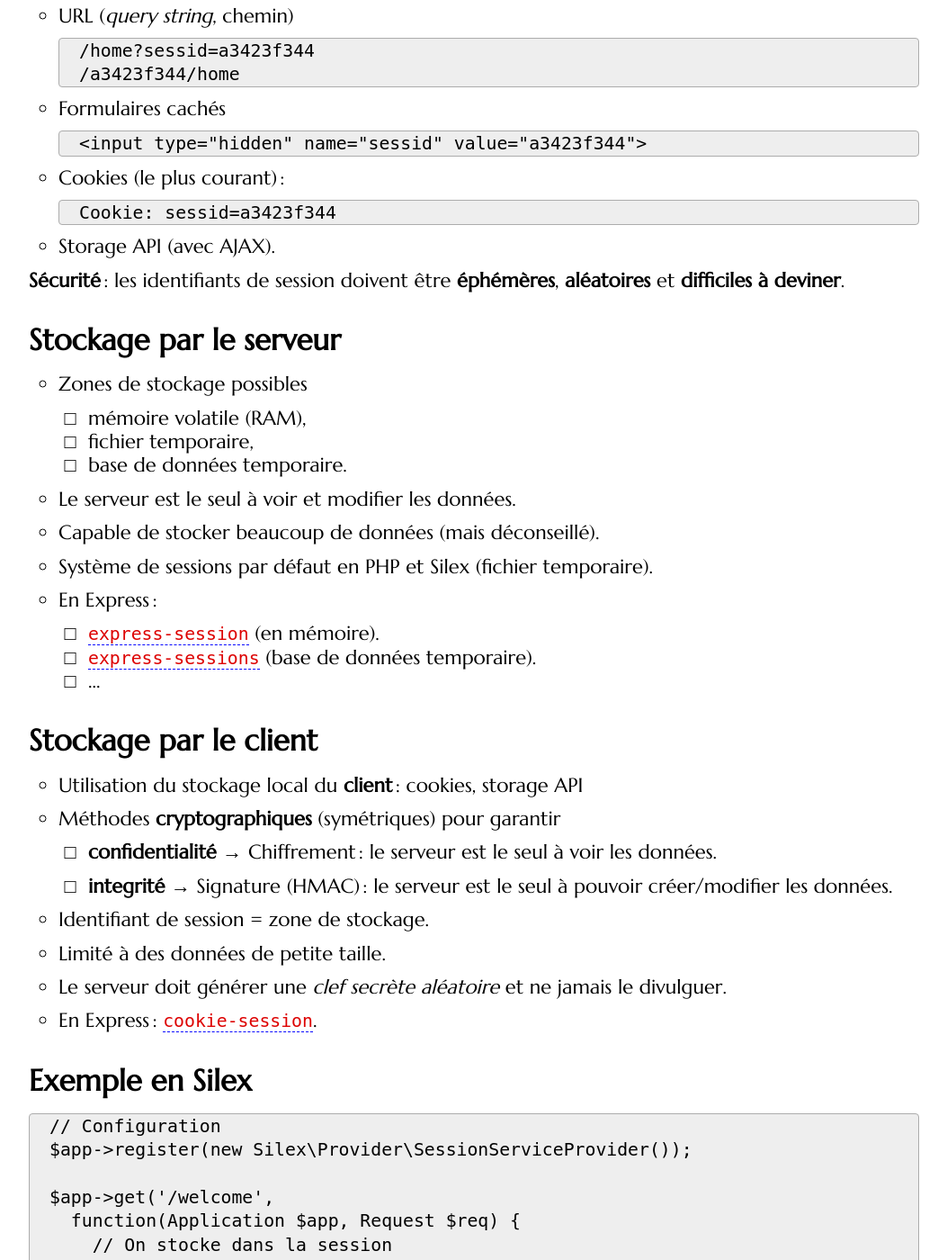
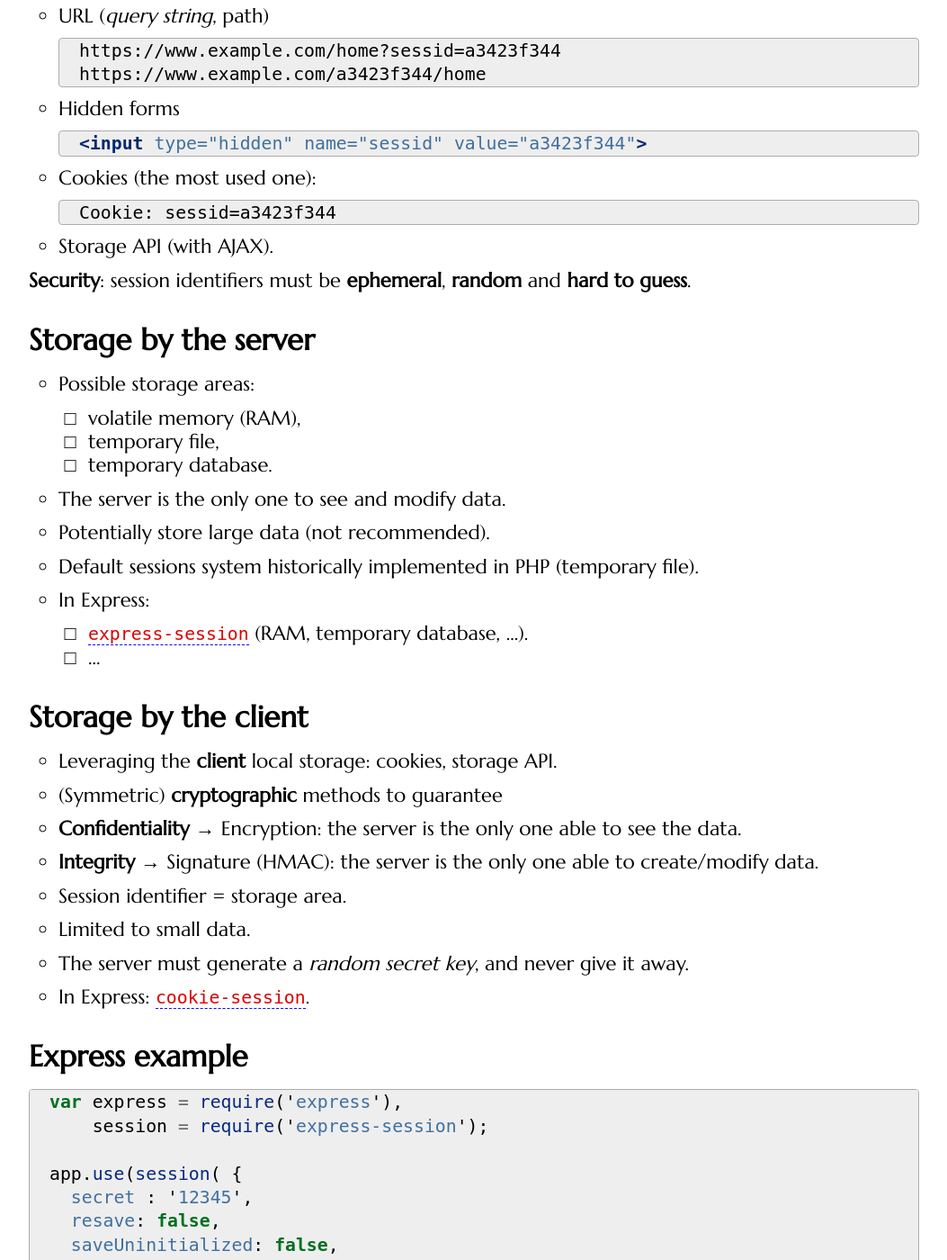
Before and after one commit to defeo/aws, a Jekyll site: the page built from _lessons/sessions.md, in a window 1280 px wide and 1400 px high, scrolled down 3280 px. Shown: the whole window at 90% size, without its empty margins (113-1166 px from the left). Built offline with Jekyll 4.4.1, drawn with Linux system fonts in a browser that asks for light colours; some web fonts are replaced; some of the changed text lies outside the part shown.

Commit message:
Translated and updated lesson on sessions

```diff
--- a/_lessons/sessions.md
+++ b/_lessons/sessions.md
@@ -1,7 +1,7 @@
 ---
 layout: lesson
 title: Sessions
-subtitle: Maintien d'état contrôlé par le serveur
+subtitle: State keeping by the server
 addons:
   video:
     url: https://sourcesup.renater.fr/aws-media/sessions.webm
@@ -13,39 +13,38 @@ addons:
 
 ## Sessions
 
-Sous le nom de **sessions** on regroupe plusieurs techniques pour la
-réalisation d'un **stockage** clef-valeur **associé à un client** mais
-**contrôlé par le serveur**.
+Under the name of **sessions** go various techniques for keeping a
+key-value **storage associated to a client** and **controlled by the
+server**.
 
-- Différent du simple *stockage par le client*
-  ([cookies, storage API](etat)) :
+- Different from a simple *client-based storage*
+  ([cookies, storage API](etat)):
 
-  - Le client ne peut pas insérer/modifier les données sans l'accord
-	du serveur.
+  - The client cannot insert/modify data without help from the server
 
-  - (optionnel) Les données ne sont pas visibles par le client.
+  - (optional) Stored data are not visible to the client.
 
-- En général de courte durée (minutes) :
+- Typically short-lived:
 
-  - Réduit les risques associés au **vol/fixation de session**,
+  - Reduces risks associated to **session hijacking/fixing**.
 
 </section>
 <section>
 
-## Mécanique d'un système de session
+## Mechanics of a session system
 
 <div class="two-cols">
 <div>
 
-1. Le client se connecte pour la première fois :
+1. The client connects for the first time:
 
-   - Un **identifiant de session** lui est associé,
-   - le stockage est mis en place.
+   - It is given a **session identifier**,
+   - the server sets up a storage associated to the identifier.
 
-2. Le client visite à nouveau le site :
+2. When the client visits again the site:
 
-   - Il transmet l'identifiant de session
-   - le serveur *reconstruit* le stockage à partir de l'identifiant.
+   - It transmits the session identifier
+   - the server *recovers* the storage.
 
 </div>
 <svg style="margin:auto;display:block;flex: 0 0 550px"
@@ -132,119 +131,88 @@ réalisation d'un **stockage** clef-valeur **associé à un client** mais
 </section>
 <section>
 
-## Identifiants de session
+## Session identifiers
 
-Plusieurs canaux possibles (toutes les techniques de [maintien d'état](etat)) :
+Many possible channels (any techniques used for [keeping the state on the client](etat)):
 
-- URL (*query string*, chemin)
+- URL (*query string*, path)
 
   ~~~
-  /home?sessid=a3423f344
-  /a3423f344/home
+  https://www.example.com/home?sessid=a3423f344
+  https://www.example.com/a3423f344/home
   ~~~
-  {:no-highlight}
 
-- Formulaires cachés
+- Hidden forms
 
-  ~~~
+  ~~~html
   <input type="hidden" name="sessid" value="a3423f344">
   ~~~
-  {:.html}
 
-- Cookies (le plus courant) :
+- Cookies (the most used one):
 
   ~~~
   Cookie: sessid=a3423f344
   ~~~
 
-- Storage API (avec AJAX).
+- Storage API (with AJAX).
 
-**Sécurité** : les identifiants de session doivent être **éphémères**,
-**aléatoires** et **difficiles à deviner**.
+**Security**: session identifiers must be **ephemeral**, **random**
+and **hard to guess**.
 
 </section>
 <section>
 
-## Stockage par le serveur
+## Storage by the server
 
-- Zones de stockage possibles
+- Possible storage areas:
 
-  - mémoire volatile (RAM),
-  - fichier temporaire,
-  - base de données temporaire.
+  - volatile memory (RAM),
+  - temporary file,
+  - temporary database.
 
-- Le serveur est le seul à voir et modifier les données.
+- The server is the only one to see and modify data.
 
-- Capable de stocker beaucoup de données (mais déconseillé).
+- Potentially store large data (not recommended).
 
-- Système de sessions par défaut en PHP et Silex (fichier temporaire).
+- Default sessions system historically implemented in PHP (temporary file).
 
-- En Express :
+- In Express:
 
   - [`express-session`](https://www.npmjs.com/package/express-session)
-	(en mémoire).
-  - [`express-sessions`](https://www.npmjs.com/package/express-sessions)
-	(base de données temporaire).
+	(RAM, temporary database, ...).
   - ...
 
 </section>
 <section>
 
-## Stockage par le client
+## Storage by the client
 
-- Utilisation du stockage local du **client** : cookies, storage API
+- Leveraging the **client** local storage: cookies, storage API.
 
-- Méthodes **cryptographiques** (symétriques) pour garantir
+-  (Symmetric) **cryptographic** methods to guarantee
 
-  - **confidentialité →** Chiffrement : le serveur est le seul à voir
-	les données.
+  - **Confidentiality →** Encryption: the server is the only one able
+    to see the data.
 
-  - **integrité →** Signature (HMAC) : le serveur est le seul à
-    pouvoir créer/modifier les données.
+  - **Integrity →** Signature (HMAC): the server is the only one able
+    to create/modify data.
 
-- Identifiant de session = zone de stockage.
+- Session identifier = storage area.
 
-- Limité à des données de petite taille.
+- Limited to small data.
 
-- Le serveur doit générer une *clef secrète aléatoire* et ne jamais
-  le divulguer.
+- The server must generate a *random secret key*, and never give it
+  away.
 
-- En Express : [`cookie-session`](https://www.npmjs.com/package/cookie-session).
+- In Express:
+  [`cookie-session`](https://www.npmjs.com/package/cookie-session).
 
 </section>
 <section class="compact">
 
-## Exemple en Silex
+## Express example
 
-~~~
-// Configuration
-$app->register(new Silex\Provider\SessionServiceProvider());
-
-$app->get('/welcome',
-  function(Application $app, Request $req) {
-    // On stocke dans la session
-    $app['session']->set('user', $req->query->get('name'));
-    ...
-});
-
-$app->get('/next', function(Application $app) {
-  // On cherche dans la session
-  $u = $app['session']->get('user');
-  if ($u) {
-    return 'Hello ' . $u;
-  } else {
-    // Si user n'est pas défini, or rédirige sur /welcome
-    return $app->redirect('/welcome');
-  }
-});
-~~~
-
-</section>
-<section class="compact">
-
-## Exemple en Express
-
-~~~
+~~~js
 var express = require('express'),
     session = require('express-session');
 
@@ -255,18 +223,15 @@ app.use(session( {
 } ));
 
 app.get('/welcome', function (req, res) {
-  // On stocke dans la session
-  req.session.user = req.query.user;
+  req.session.user = req.query.user;       // Store data in the session
   ...
 });
 
 app.get('/next', function (req, res) {
-  // On cherche dans la session
-  if (req.session.user) {
+  if (req.session.user) {                  // Retrieve data from the session
     res.end('Hello ' + req.session.user);
   } else {
-    // Si user n'est pas défini, or rédirige sur /welcome
-    res.redirect('/welcome');
+    res.redirect('/welcome');              // If data is absent, redirect to /welcome
   }
 });
 ~~~
@@ -274,68 +239,67 @@ app.get('/next', function (req, res) {
 </section>
 <section>
 
-## Sessions : pour/contre
+## Sessions: pros/cons
 
-### Avantages
+### Advantages
 
-- API transparente, cache les détails du protocole et de
-  l'implantation.
-- Souvent plus rapide qu'une interrogation d'une BD.
+- Transparent API, hides the protocol and implementation details.
+- Often faster than querying a DB.
 
-### Désavantages
+### Disadvantages
 
-- Utilise plus de ressources serveur qu'un simple stockage par le
-  client.
-- Quasiment toutes les implantations nécessitent des cookies.
+- Uses more resources than a simple client-based storage.
+- Almost all implementations need the client to activate cookies.
 
-### Alternatives et compléments
+### Alternatives and complementary systems
 
-Systèmes de stockage global pour l'application
+Global storage for the application
 
-- Clef-valeur en mémoire : Redis, ...
-- *Big table* : Memcached, ...
+- Memory based key-value storages: Redis, ...
+- *Big table*: Memcached, ...
 
 </section>
 <section>
 
-## Rapples de sécurité
+## Security warnings
 
-**Ne pas stocker de données sensibles non chiffrées chez le client**,
-  ne pas les transmettre en clair par l'URL.
+**Never store unencrypted sensible data on the client**
+: Never transmit them via the URL.
 
-**Générer des identifiants de session difficiles à deviner :**
-  utiliser des générateurs aléatoires et beaucoup de caractères, les faire
-  dépendre de la requête HTTP(S).
+**Always generate hard-to-guess session identifiers:**
+: use random number generators and long strings, let identifiers
+depend on the HTTP(S) request.
 
-**Chiffrer les sessions critiques :** transmettre exclusivement par
-  HTTPS les informations sensibles.
+**Use an encrypted transport layer:**
+: only use HTTPS for sensitive information (remember **all** personal
+information is sensitive).
 
-Un attaquant qui peut **voler/fixer** un identifiant de session peut
-accéder à **toutes les données** de l'utilisateur.
+An attacker with the ability to **steal/fix** session identifiers can
+acces **all the user data**.
 
-**Donner des durées de vie limitées :** les cookies de session, les
-  identifiants, ... devraient périmer rapidement (ou régulièrement).
+**Use short-lived sessions:**
+: session cookies, identifiers, ... must expire fast (or at least
+regularly).
 
-**ET NE JAMAIS FAIRE CONFIANCE AU CLIENT !**
+
+
+### AND NEVER TRUST THE CLIENT!
 {:.centered}
 
 </section>
 <section>
 
-## Lectures
+## References
 
 ### Documentations
 
-- [Sessions PHP](http://php.net/manual/en/book.session.php),
-- [Sessions Silex](http://silex.sensiolabs.org/doc/providers/session.html),
 - Express
   - [`express-session`](https://www.npmjs.com/package/express-session),
-  - [`express-sessions`](https://www.npmjs.com/package/express-sessions),
   - [`cookie-session`](https://www.npmjs.com/package/cookie-session).
 
-### Sécurité
+### Security
 
-- [OWASP sur la fixation](https://www.owasp.org/index.php/Session_fixation),
-- [OWASP sur l'interception](https://www.owasp.org/index.php/Session_hijacking_attack).
+- [OWASP on fixation](https://www.owasp.org/index.php/Session_fixation),
+- [OWASP on hijacking](https://www.owasp.org/index.php/Session_hijacking_attack).
 
 </section>
```
